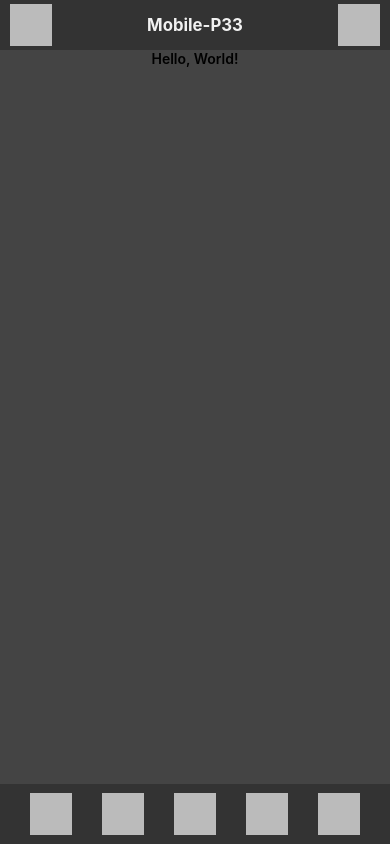
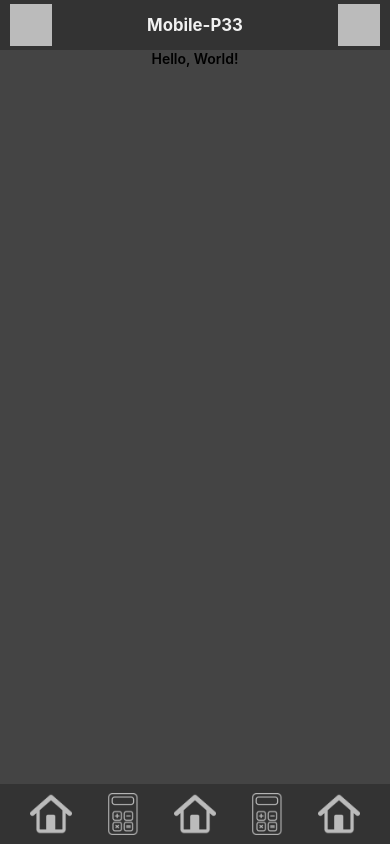
Before and after one commit to dns-lector/ReactNativeP33, a React Native app: screen / in a window 390 px wide. Built offline with nearby package versions, Linux system fonts and the light colour scheme.

Commit message:
Routing--2

```diff
--- a/src/app/ui/AppContent.tsx
+++ b/src/app/ui/AppContent.tsx
@@ -1,7 +1,7 @@
-import { Text, TouchableOpacity, View } from "react-native";
+import { BackHandler, Image, Text, TouchableOpacity, View } from "react-native";
 import AppContentStyle from "./AppContentStyle";
 import Home from "../../pages/home/Home";
-import { useState } from "react";
+import { useEffect, useState } from "react";
 import IRoute from "../../features/model/IRoute";
 import Calc from "../../pages/calc/Calc";
 
@@ -14,13 +14,34 @@ export default function AppContent() {
     const [page, setPage] = useState<IRoute>(startPage);
 
     const navigate = (route:IRoute):void => {
-        if(route.slug != page.slug) {
+        if(route.slug == "-1") {
+            if(history.length > 0) {
+                const prevPage = history.pop();
+                setPage(prevPage!);
+                setHistory(history);
+            }
+            else {
+                BackHandler.exitApp();
+            }
+        }
+        else if(route.slug != page.slug) {
             // Перехід на нову сторінку - збереження поточної
             // сторінки в історії та зміна поточної сторінки
             setHistory([...history, page]);
             setPage(route);
         }
     };
+
+    useEffect(() => {
+        const handler = BackHandler.addEventListener(
+            'hardwareBackPress', () => {
+                navigate({slug: '-1'});
+                return true;
+            });
+        return () => handler.remove();
+    }, []);
+
+    useEffect(() => {console.log(history)}, [history]);
 
     return <View style={AppContentStyle.container}>
         <View style={AppContentStyle.topBar}>
@@ -38,14 +59,29 @@ export default function AppContent() {
 
         <View style={AppContentStyle.bottomBar}>
             <TouchableOpacity onPress={() => navigate({slug: 'home'})}>
-                <View style={AppContentStyle.bottomBarIcon}></View>
+                <Image style={AppContentStyle.bottomBarIcon}
+                    source={require('../asset/home.png')}/>
             </TouchableOpacity>
             <TouchableOpacity onPress={() => navigate({slug: 'calc'})}>
-                <View style={AppContentStyle.bottomBarIcon}></View>
+                <Image style={AppContentStyle.bottomBarIcon}
+                    source={require('../asset/calc.png')}/>
             </TouchableOpacity>
-            <View style={AppContentStyle.bottomBarIcon}></View>
-            <View style={AppContentStyle.bottomBarIcon}></View>
-            <View style={AppContentStyle.bottomBarIcon}></View>
+            <TouchableOpacity onPress={() => navigate({slug: 'home'})}>
+                <Image style={AppContentStyle.bottomBarIcon}
+                    source={require('../asset/home.png')}/>
+            </TouchableOpacity>
+            <TouchableOpacity onPress={() => navigate({slug: 'calc'})}>
+                <Image style={AppContentStyle.bottomBarIcon}
+                    source={require('../asset/calc.png')}/>
+            </TouchableOpacity>
+            <TouchableOpacity onPress={() => navigate({slug: '-1'})}>
+                <Image style={AppContentStyle.bottomBarIcon}
+                    source={require('../asset/home.png')}/>
+            </TouchableOpacity>
         </View>
     </View>;
 }
+/*
+Д.З. Створити сторінку "404", додати кнопку меню, що імітує
+перехід на неіснуючу сторінку.
+*/
--- a/src/app/ui/AppContentStyle.ts
+++ b/src/app/ui/AppContentStyle.ts
@@ -49,7 +49,7 @@ const AppContentStyle = StyleSheet.create({
         alignItems: "center",
     },
     bottomBarIcon: {
-        backgroundColor: "#bbb",
+        tintColor: "#bbb",
         height: 42.0,
         width: 42.0,
     },
--- a/src/pages/calc/Calc.tsx
+++ b/src/pages/calc/Calc.tsx
@@ -1,8 +1,8 @@
-import { View } from "react-native";
+import { Text, View } from "react-native";
 import CalcStyle from "./ui/CalcStyle";
 
 export default function Calc() {
     return <View style={CalcStyle.pageContainer}>
-
+        <Text style={CalcStyle.pageTitle}>Calculator</Text>
     </View>;
 }
--- a/src/pages/calc/ui/CalcStyle.ts
+++ b/src/pages/calc/ui/CalcStyle.ts
@@ -4,6 +4,9 @@ const CalcStyle = StyleSheet.create({
     pageContainer: {
         flex: 1,
     },
+    pageTitle: {
+        fontWeight: 600,
+    }
 });
 
 export default CalcStyle;
```
Also changed, not shown: src/app/asset/calc.png (added), src/app/asset/home.png (added), 1 other file (tests, documents, lock files or other folders).
